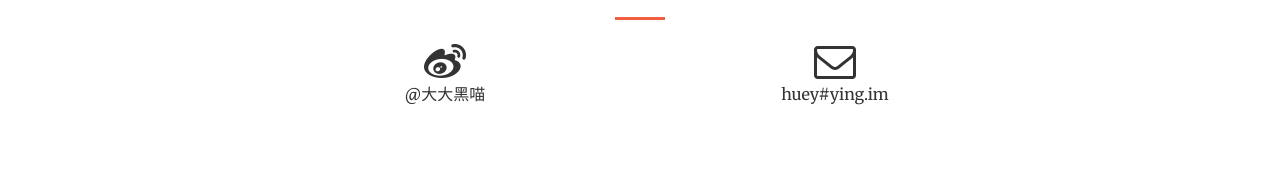
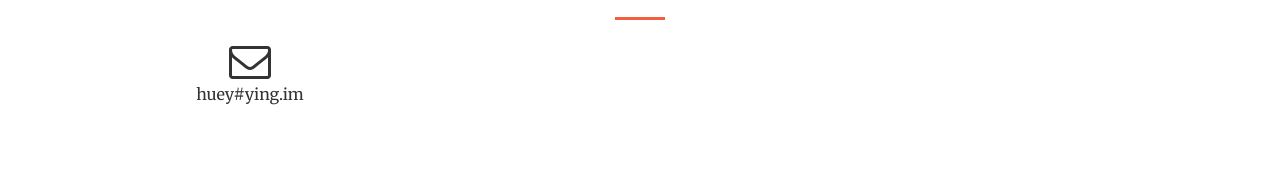
Before and after one commit to inxe/inxe.github.io, a website: page index.html in a window 1280 px wide. Shown: the part 1887-2063 px from the top of the page. Drawn offline with nearby package versions, Linux system fonts and the light colour scheme.

Commit message:
Update index.html

```diff
--- a/index.html
+++ b/index.html
@@ -144,10 +144,6 @@
                     <h2 class="section-heading">Let's Get In Touch!</h2>
                     <hr class="primary">
                 </div>
-                <div class="col-lg-4 col-lg-offset-2 text-center">
-                    <i class="fa fa-weibo fa-3x sr-contact"></i>
-                    <p>@大大黑喵</p>
-                </div>
                 <div class="col-lg-4 text-center">
                     <i class="fa fa-envelope-o fa-3x sr-contact"></i>
                     <p>huey#ying.im</p>
```
